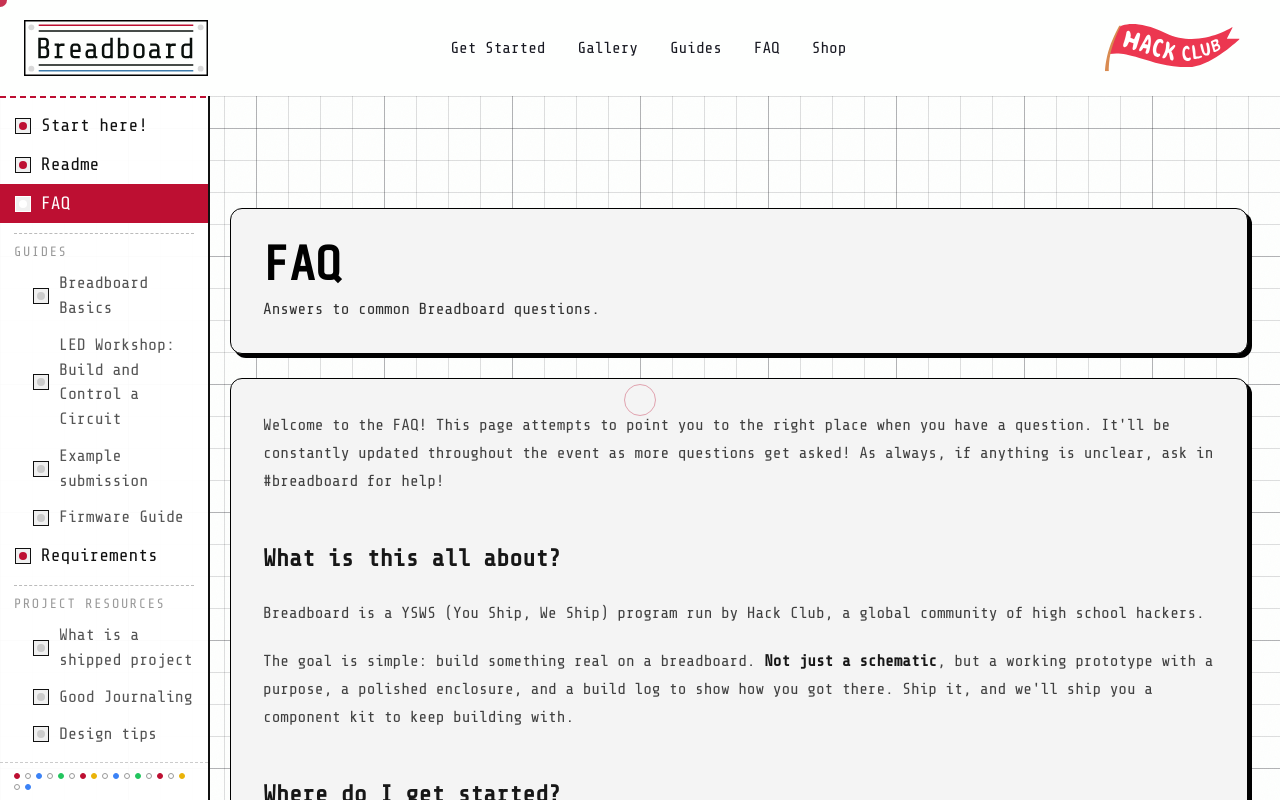
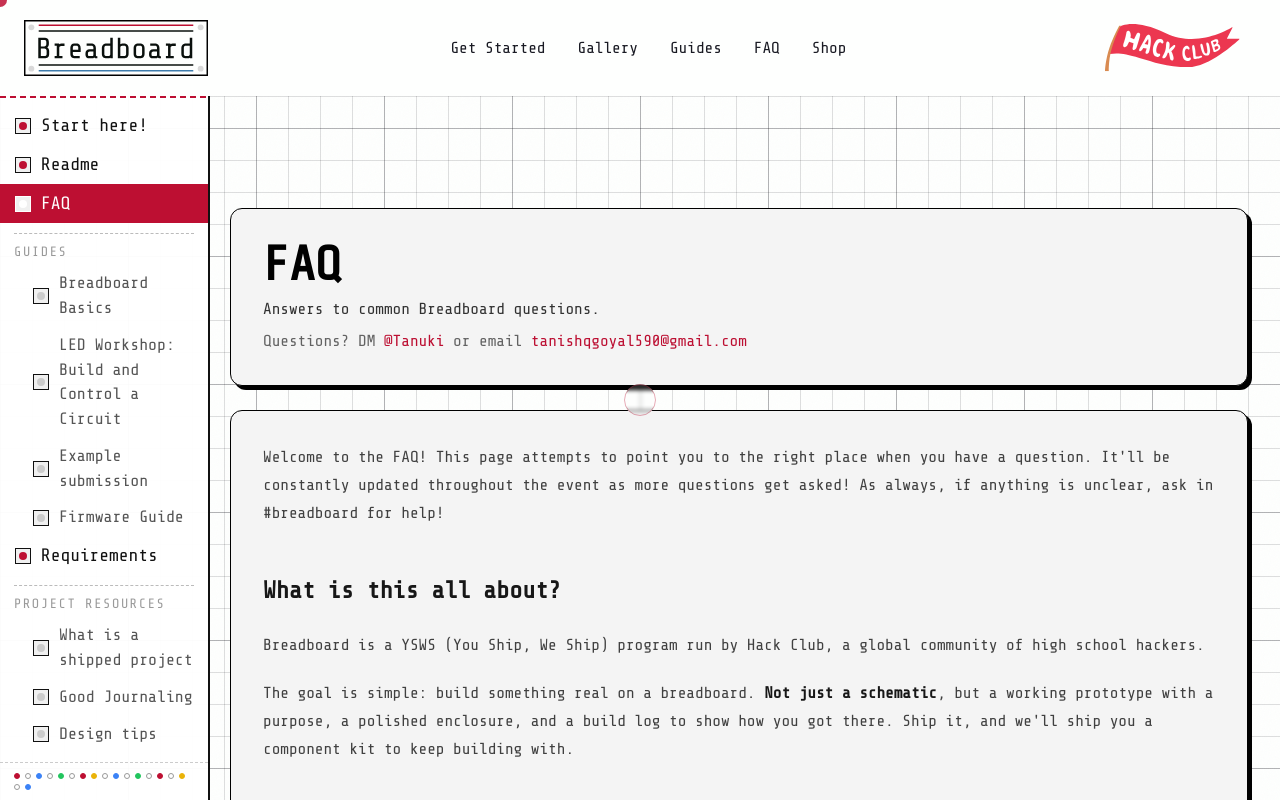
Before and after one commit to TaniWanKenobi/Breadboard, a SvelteKit app: page /faq in a window 1280 px wide. Shown: the top 800 px of the page. Built offline with nearby package versions, Linux system fonts and the light colour scheme.

Commit message:
feat: update contact information in FAQ and Readme sections

```diff
--- a/src/routes/faq/+page.svelte
+++ b/src/routes/faq/+page.svelte
@@ -7,6 +7,7 @@
 		<div class="mb-6 rounded-[12px] border-[1.1px] border-black bg-[#f4f4f4] p-8 shadow-[4px_4px_0_#000]">
 			<h1 class="text-4xl font-bold text-black md:text-5xl">FAQ</h1>
 			<p class="mt-2 text-base text-black/80">Answers to common Breadboard questions.</p>
+			<p class="mt-2 text-base text-black/60">Questions? DM <a href="https://hackclub.enterprise.slack.com/team/U08R4Q9H8EB" class="underline">@Tanuki</a> or email <a href="mailto:tanishqgoyal590@gmail.com" class="underline">tanishqgoyal590@gmail.com</a></p>
 		</div>
 
 		<div class="prose prose-neutral max-w-none rounded-[12px] border-[1.1px] border-black bg-[#f4f4f4] p-8 shadow-[4px_4px_0_#000]">
--- a/src/routes/guides/+page.svelte
+++ b/src/routes/guides/+page.svelte
@@ -1,19 +1,10 @@
 <script lang="ts">
-	import { resolve } from '$app/paths';
 	import DocsFrame from '$lib/components/DocsFrame.svelte';
 </script>
 
 <DocsFrame>
 	<section>
-		<div class="mb-6 rounded-xl border-[1.1px] border-black bg-[#f4f4f4] p-6 shadow-[4px_4px_0_#000]">
-			<h2 class="text-2xl font-bold text-black">New: Firmware Guide</h2>
-			<p class="mt-2 text-base text-black/80">A firmware guide page is now live as a placeholder.</p>
-			<p class="mt-2 text-sm text-black/70">
-				Open <a href={resolve('/guides/firmware')} class="underline hover:text-black">Firmware Guide</a>
-			</p>
-		</div>
-
-		<div class="mb-6 rounded-[12px] border-[1.1px] border-black bg-[#f4f4f4] p-8 shadow-[4px_4px_0_#000]">
+<div class="mb-6 rounded-[12px] border-[1.1px] border-black bg-[#f4f4f4] p-8 shadow-[4px_4px_0_#000]">
 			<h1 class="text-4xl font-bold text-black md:text-5xl">Breadboard Basics</h1>
 			<p class="mt-2 text-base text-black/80">Complete Component Guide for the REXQualis Breadboard Kit</p>
 			<p class="mt-2 text-sm text-black/60">View this on <a href="https://linen-hub-2b8.notion.site/Breadboard-Basics-2cd0b458002c80c68681ede3b7cc6040?pvs=74" class="underline hover:text-black">Notion</a></p>
--- a/src/routes/readme/+page.svelte
+++ b/src/routes/readme/+page.svelte
@@ -20,7 +20,7 @@
 
 			<p>The 3D model on the front page is a placeholder. It will be replaced with an optimized real submission that isn't just a bare breadboard.</p>
 
-			<p>Please DM me if anything is unclear or if anything can be improved! <strong>Enjoy the website :D</strong></p>
+			<p>Please DM <a href="https://hackclub.enterprise.slack.com/team/U08R4Q9H8EB">@Tanuki</a> or email <a href="mailto:tanishqgoyal590@gmail.com">tanishqgoyal590@gmail.com</a> if anything is unclear or if anything can be improved! <strong>Enjoy the website :D</strong></p>
 		</div>
 	</section>
 </DocsFrame>
```
